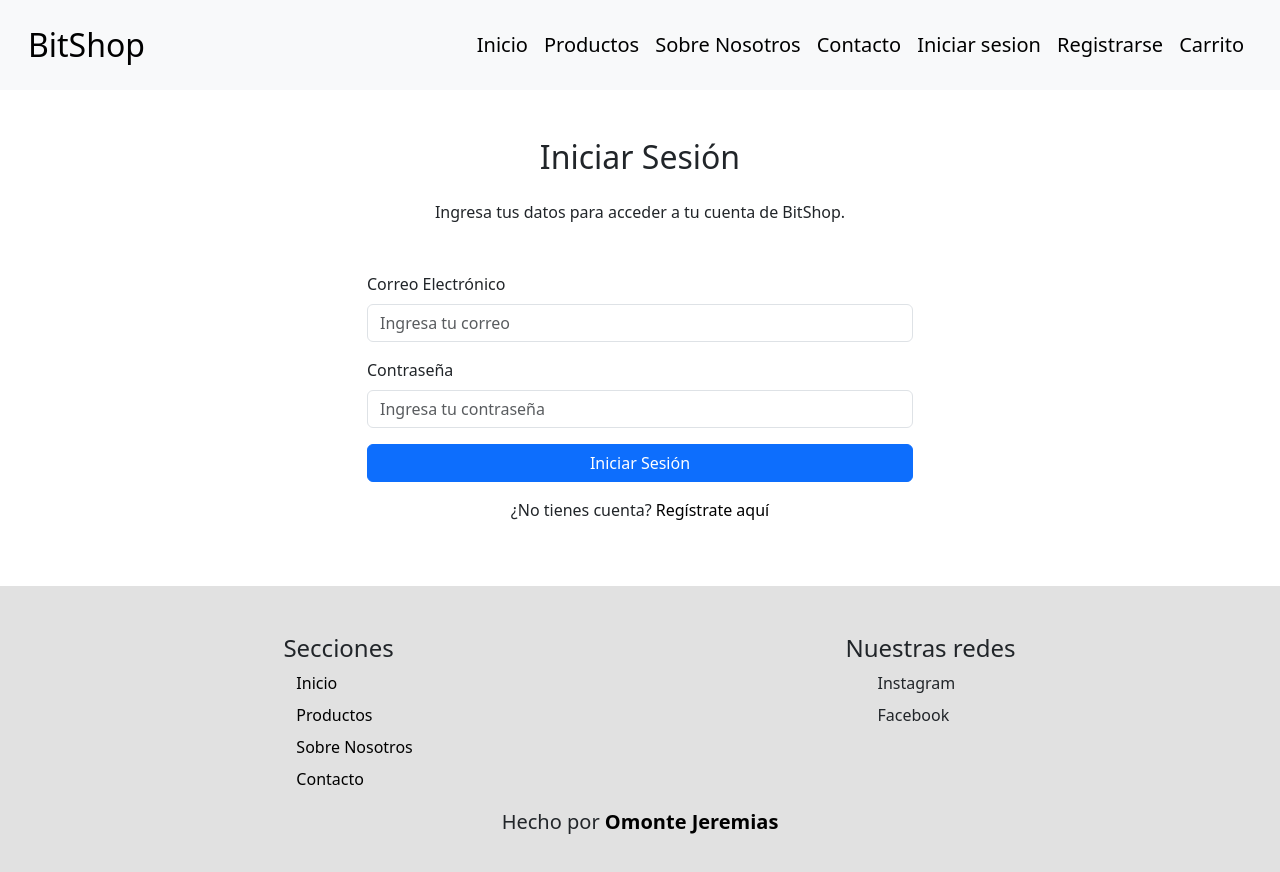
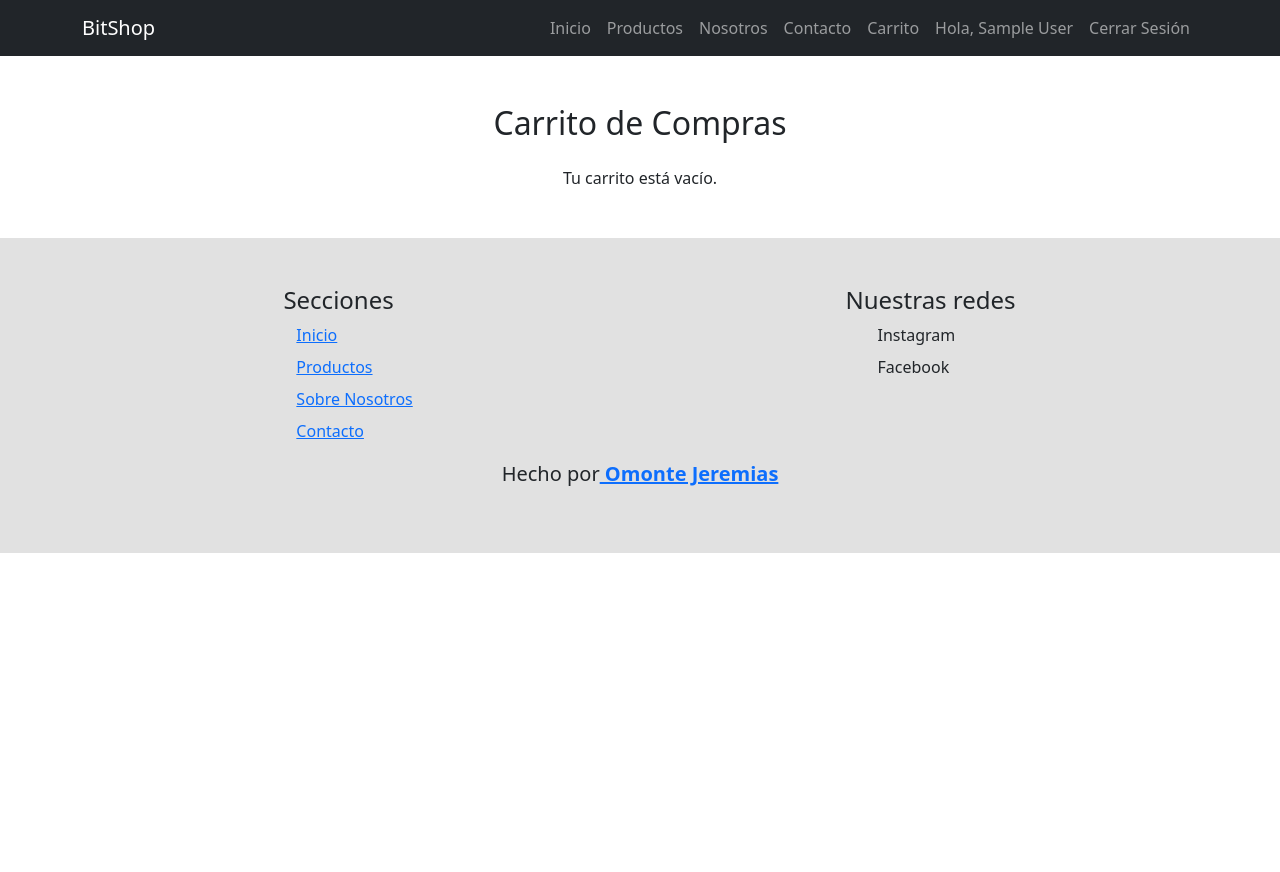
Before and after one commit to Jeremias-Ezequiel/BitShop, a React (Vite) app: page /carrito in a window 1280 px wide. Before the commit this address led to /login. Shown: the top 872 px of the page. After the commit the page ends 800 px from the top, so only its background shows below. Built offline with nearby package versions, Linux system fonts and the light colour scheme; sample sign-in values are in the browser's storage.

Commit message:
Agregamos el nombre del usuario en la navegacion para informar que el usuario ingreso correctamente, tambien se agrego un boton para cerrar la sesion

```diff
--- a/src/components/IniciarSesion/IniciarSesion.jsx
+++ b/src/components/IniciarSesion/IniciarSesion.jsx
@@ -1,5 +1,5 @@
 import React, { useState, useContext } from "react";
-import { AuthContext } from "../../context/AuthContext";
+import { AuthContext } from "../../context/AuthContext"; // Ajusta la ruta según tu estructura
 import { useNavigate } from "react-router-dom";
 
 function IniciarSesion() {
@@ -34,14 +34,26 @@ function IniciarSesion() {
     return newErrors.length === 0;
   };
 
-  const handleSubmit = (e) => {
+  const handleSubmit = async (e) => {
     e.preventDefault();
     if (validateForm()) {
-      login({ email: formData.email });
-      alert("Inicio de sesión exitoso. ¡Bienvenido!");
-      setFormData({ email: "", password: "" });
-      setErrors([]);
-      navigate("/");
+      try {
+        // Simular llamada al backend (reemplaza con tu API real)
+        // Ejemplo: const response = await fetch("/api/login", { ... });
+        // const data = await response.json();
+        // Suponemos que la API devuelve { email, name }
+        const userData = {
+          email: formData.email,
+          name: formData.email.split("@")[0], // Usar la parte antes de @ como nombre por defecto
+        };
+        login(userData); // Actualizar el estado de autenticación
+        alert("Inicio de sesión exitoso. ¡Bienvenido!");
+        setFormData({ email: "", password: "" });
+        setErrors([]);
+        navigate("/");
+      } catch (err) {
+        setErrors(["Error al iniciar sesión. Verifica tus credenciales."]);
+      }
     }
   };
 
--- a/src/components/navbar/Navbar.jsx
+++ b/src/components/navbar/Navbar.jsx
@@ -1,14 +1,22 @@
-import { Link } from "react-router-dom";
-import "./Navbar.css";
+import React, { useContext } from "react";
+import { Link, useNavigate } from "react-router-dom";
+import { AuthContext } from "../../context/AuthContext"; // Ajusta la ruta según tu estructura
 
-const Navbar = () => {
+function Navbar() {
+  const { user, logout } = useContext(AuthContext);
+  const navigate = useNavigate();
+
+  const handleLogout = () => {
+    logout();
+    navigate("/login");
+  };
+
   return (
-    <>
-      <nav className="navbar navbar-expand-lg bg-body-tertiary p-3 fs-5 fw-medium">
-        <div className="container-fluid">
-          <a className="navbar-brand fs-2">
-            <Link to="/">BitShop</Link>
-          </a>
+    <nav className="navbar navbar-expand-lg navbar-dark bg-dark">
+      <div className="container">
+        <Link className="navbar-brand" to="/">
+          BitShop
+        </Link>
         <button
           className="navbar-toggler"
           type="button"
@@ -23,46 +31,62 @@ const Navbar = () => {
         <div className="collapse navbar-collapse" id="navbarNav">
           <ul className="navbar-nav ms-auto">
             <li className="nav-item">
-                <a className="nav-link active" aria-current="page">
-                  <Link to="/">Inicio</Link>
-                </a>
+              <Link className="nav-link" to="/">
+                Inicio
+              </Link>
             </li>
             <li className="nav-item">
-                <a className="nav-link">
-                  <Link to="/productos">Productos</Link>
-                </a>
+              <Link className="nav-link" to="/productos">
+                Productos
+              </Link>
             </li>
             <li className="nav-item">
-                <a className="nav-link">
-                  <Link to="/nosotros">Sobre Nosotros</Link>
-                </a>
+              <Link className="nav-link" to="/nosotros">
+                Nosotros
+              </Link>
             </li>
             <li className="nav-item">
-                <a className="nav-link">
-                  <Link to="/contacto">Contacto</Link>
-                </a>
+              <Link className="nav-link" to="/contacto">
+                Contacto
+              </Link>
+            </li>
+            {user ? (
+              <>
+                <li className="nav-item">
+                  <Link className="nav-link" to="/carrito">
+                    Carrito
+                  </Link>
                 </li>
                 <li className="nav-item">
-                <a className="nav-link">
-                  <Link to="/login">Iniciar sesion</Link>
-                </a>
+                  <span className="nav-link">
+                    Hola, {user.name || user.email}
+                  </span>
                 </li>
                 <li className="nav-item">
-                <a className="nav-link">
-                  <Link to="/registro">Registrarse</Link>
-                </a>
+                  <button className="nav-link btn" onClick={handleLogout}>
+                    Cerrar Sesión
+                  </button>
+                </li>
+              </>
+            ) : (
+              <>
+                <li className="nav-item">
+                  <Link className="nav-link" to="/login">
+                    Iniciar Sesión
+                  </Link>
                 </li>
                 <li className="nav-item">
-                <a className="nav-link">
-                  <Link to="/carrito">Carrito</Link>
-                </a>
+                  <Link className="nav-link" to="/registro">
+                    Registrarse
+                  </Link>
                 </li>
+              </>
+            )}
           </ul>
         </div>
       </div>
     </nav>
-    </>
   );
-};
+}
 
 export default Navbar;
--- a/src/components/registro/Registro.jsx
+++ b/src/components/registro/Registro.jsx
@@ -1,5 +1,5 @@
 import React, { useState, useContext } from "react";
-import { AuthContext } from "../../context/AuthContext";
+import { AuthContext } from "../../context/AuthContext"; // Ajusta la ruta según tu estructura
 import { useNavigate } from "react-router-dom";
 
 function Registro() {
@@ -21,6 +21,7 @@ function Registro() {
   const validateForm = () => {
     const newErrors = [];
 
+    // Validar nombre (solo letras y espacios, mínimo 2 caracteres)
     const nameRegex = /^[A-Za-z\s]{2,}$/;
     if (!nameRegex.test(formData.name)) {
       newErrors.push(
@@ -28,11 +29,13 @@ function Registro() {
       );
     }
 
+    // Validar correo electrónico
     const emailRegex = /^[^\s@]+@[^\s@]+\.[^\s@]+$/;
     if (!emailRegex.test(formData.email)) {
       newErrors.push("Por favor, ingresa un correo electrónico válido.");
     }
 
+    // Validar contraseña (mínimo 8 caracteres, al menos una letra y un número)
     const passwordRegex = /^(?=.*[A-Za-z])(?=.*\d)[A-Za-z\d]{8,}$/;
     if (!passwordRegex.test(formData.password)) {
       newErrors.push(
@@ -40,6 +43,7 @@ function Registro() {
       );
     }
 
+    // Validar confirmación de contraseña
     if (formData.password !== formData.confirmPassword) {
       newErrors.push("Las contraseñas no coinciden.");
     }
@@ -48,14 +52,25 @@ function Registro() {
     return newErrors.length === 0;
   };
 
-  const handleSubmit = (e) => {
+  const handleSubmit = async (e) => {
     e.preventDefault();
     if (validateForm()) {
-      login({ email: formData.email });
-      alert("Registro exitoso. ¡Bienvenido a BitShop!");
-      setFormData({ name: "", email: "", password: "", confirmPassword: "" });
-      setErrors([]);
-      navigate("/"); // Redirigir al inicio
+      try {
+        // Simular registro (reemplaza con tu API real)
+        // Ejemplo: const response = await fetch("/api/register", { ... });
+        // const data = await response.json();
+        const userData = {
+          email: formData.email,
+          name: formData.name, // Usar el nombre del formulario
+        };
+        login(userData); // Actualizar el estado de autenticación
+        alert("Registro exitoso. ¡Bienvenido a BitShop!");
+        setFormData({ name: "", email: "", password: "", confirmPassword: "" });
+        setErrors([]);
+        navigate("/");
+      } catch (err) {
+        setErrors(["Error al registrarse. Intenta de nuevo."]);
+      }
     }
   };
 
--- a/src/context/AuthContext.jsx
+++ b/src/context/AuthContext.jsx
@@ -1,17 +1,25 @@
-import React, { createContext, useState } from "react";
+import React, { createContext, useState, useEffect } from "react";
 
 export const AuthContext = createContext();
 
 export const AuthProvider = ({ children }) => {
-  const [user, setUser] = useState(null); // null = no autenticado, objeto = autenticado
+  const [user, setUser] = useState(
+    () => JSON.parse(localStorage.getItem("user")) || null
+  );
 
   const login = (userData) => {
-    setUser(userData);
+    setUser(userData); // userData debe incluir { email, name }
+    localStorage.setItem("user", JSON.stringify(userData));
   };
 
   const logout = () => {
     setUser(null);
+    localStorage.removeItem("user");
   };
+
+  useEffect(() => {
+    localStorage.setItem("user", JSON.stringify(user));
+  }, [user]);
 
   return (
     <AuthContext.Provider value={{ user, login, logout }}>
```
Lines whose indentation alone changed are shown as unchanged.
